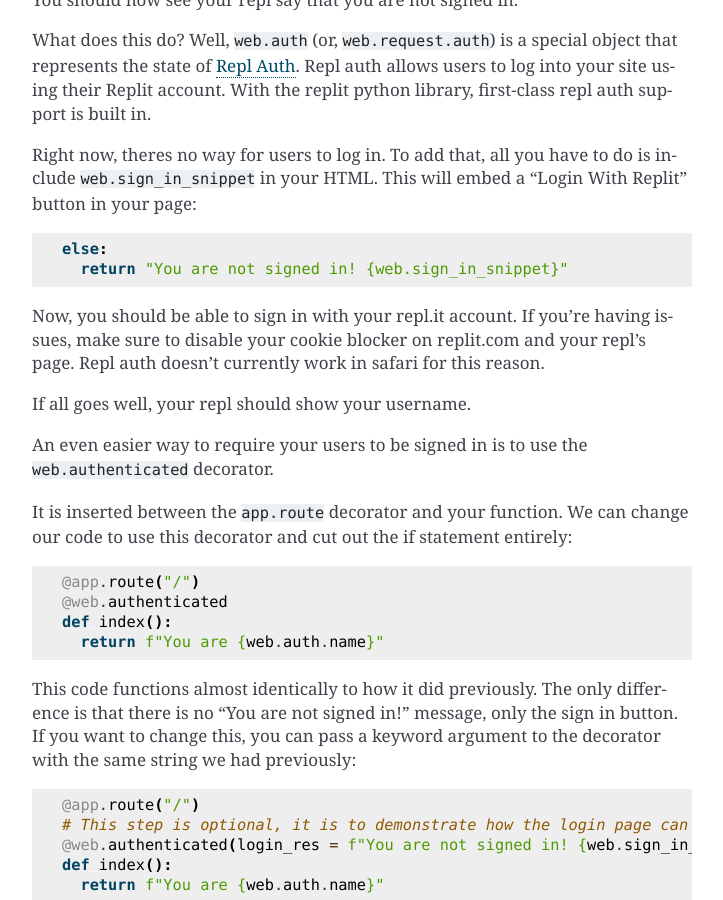
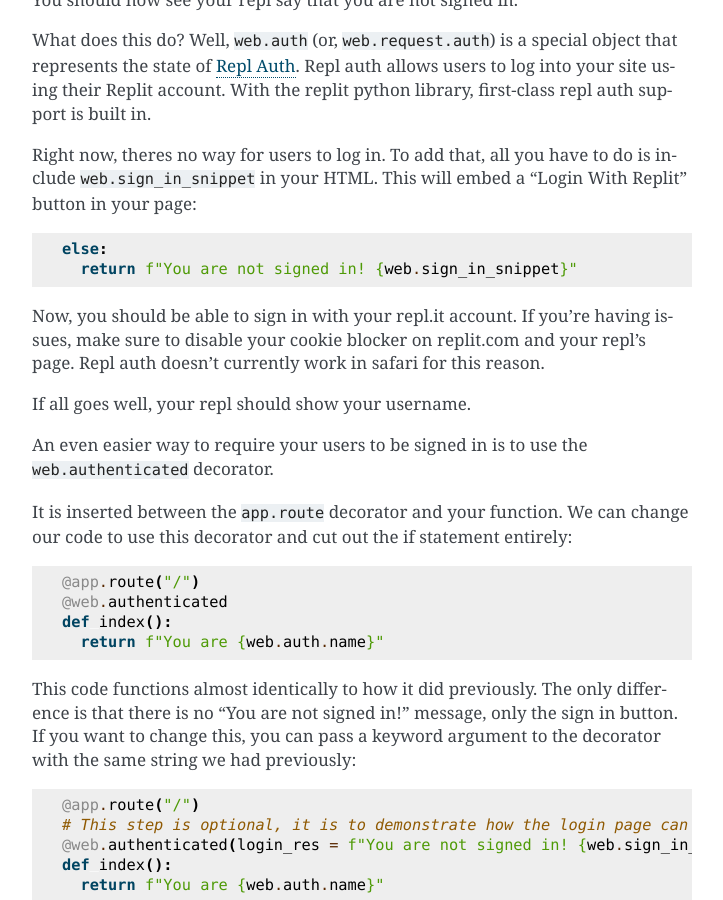
Before and after one commit to replit/replit-py, a Sphinx documentation site: the page built from docs/web_tutorial.rst, in a window 1280 px wide and 900 px high, scrolled down 2973 px. Shown: the whole window, without its empty margins (388-1111 px from the left). Built offline with Sphinx 7.4.7, drawn with Linux system fonts in a browser that asks for light colours.

```diff
--- a/docs/web_tutorial.rst
+++ b/docs/web_tutorial.rst
@@ -134,7 +134,7 @@ button in your page:
 ::
 
   else:
-    return "You are not signed in! {web.sign_in_snippet}"
+    return f"You are not signed in! {web.sign_in_snippet}"
 
 
 Now, you should be able to sign in with your repl.it account. If you're having issues,
```
